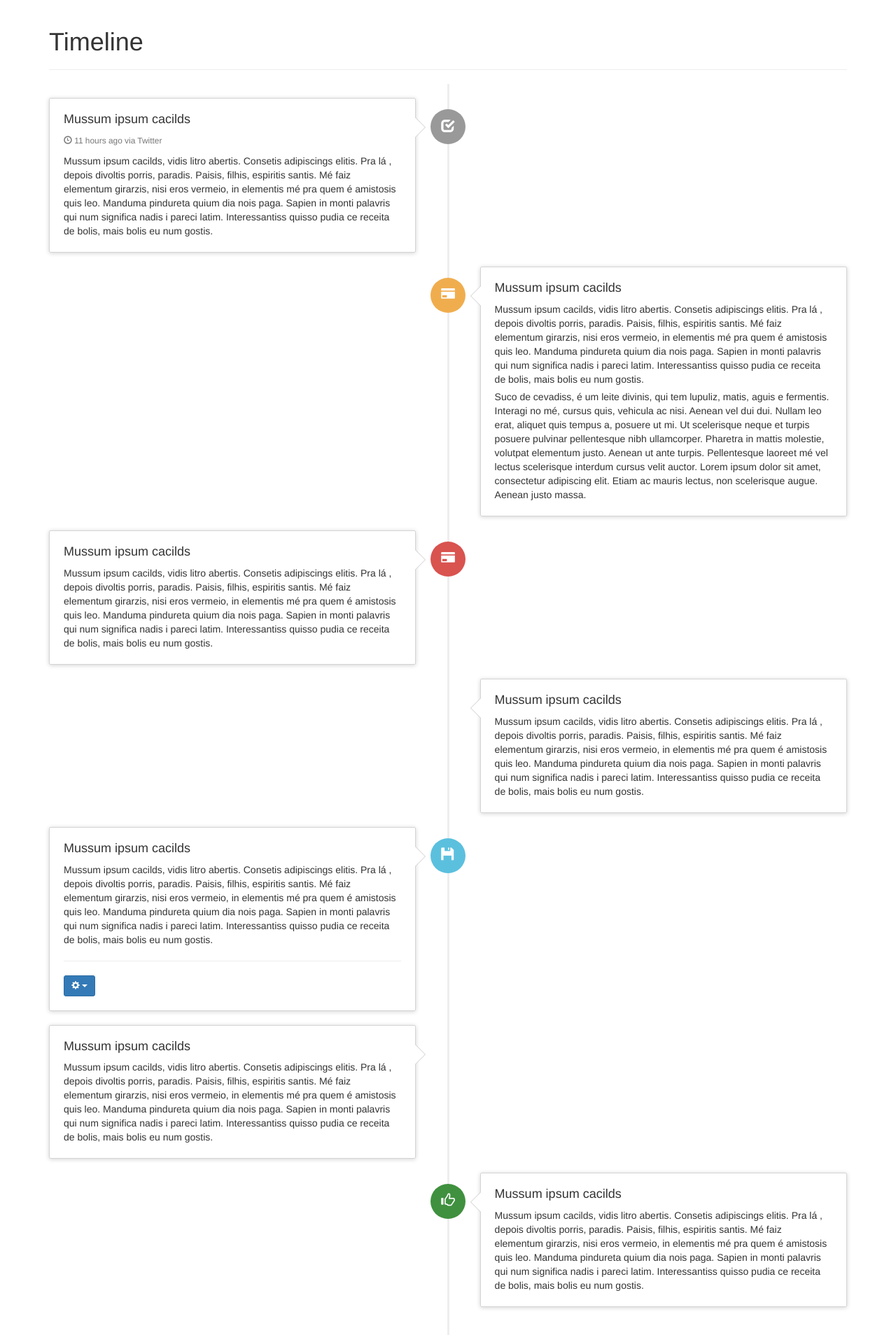
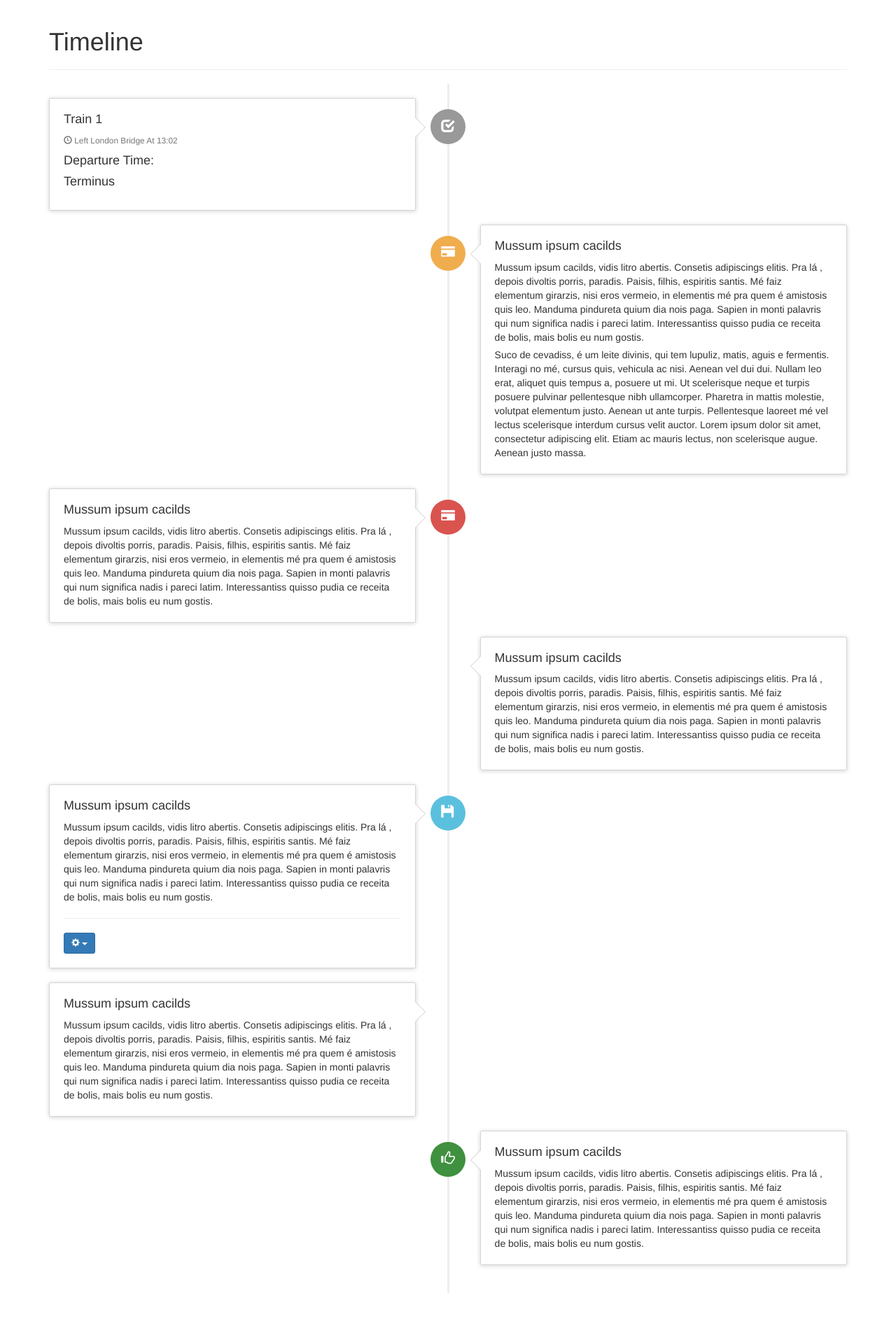
Before and after one commit to whatsrupp/train-spotter, a PHP site: page /showTrains.html in a window 1280 px wide. Shown: the whole page at 70% size. After the commit the page ends 1848 px from the top, so only its background shows below. Run offline with PHP 8.4, Linux system fonts and the light colour scheme; some libraries are stand-ins or nearby versions.

Commit message:
Touch up front end

```diff
--- a/app/assets/stylesheets/styling.css
+++ b/app/assets/stylesheets/styling.css
@@ -5,6 +5,9 @@
   border-radius: 0;
 }
 
+html, body{
+  background-color: blue !important;
+}
 
 input.placeholder {
     text-align: center;
--- a/app/showTrains.html
+++ b/app/showTrains.html
@@ -25,11 +25,12 @@
           <div class="timeline-badge"><i class="glyphicon glyphicon-check"></i></div>
           <div class="timeline-panel">
             <div class="timeline-heading">
-              <h4 class="timeline-title">Mussum ipsum cacilds</h4>
-              <p><small class="text-muted"><i class="glyphicon glyphicon-time"></i> 11 hours ago via Twitter</small></p>
+              <h4 class="timeline-title">Train 1</h4>
+              <p><small class="text-muted"><i class="glyphicon glyphicon-time"></i> Left London Bridge At 13:02</small></p>
             </div>
             <div class="timeline-body">
-              <p>Mussum ipsum cacilds, vidis litro abertis. Consetis adipiscings elitis. Pra lá , depois divoltis porris, paradis. Paisis, filhis, espiritis santis. Mé faiz elementum girarzis, nisi eros vermeio, in elementis mé pra quem é amistosis quis leo. Manduma pindureta quium dia nois paga. Sapien in monti palavris qui num significa nadis i pareci latim. Interessantiss quisso pudia ce receita de bolis, mais bolis eu num gostis.</p>
+              <h4>Departure Time:</h4>
+              <h4>Terminus</h4>
             </div>
           </div>
         </li>
```
